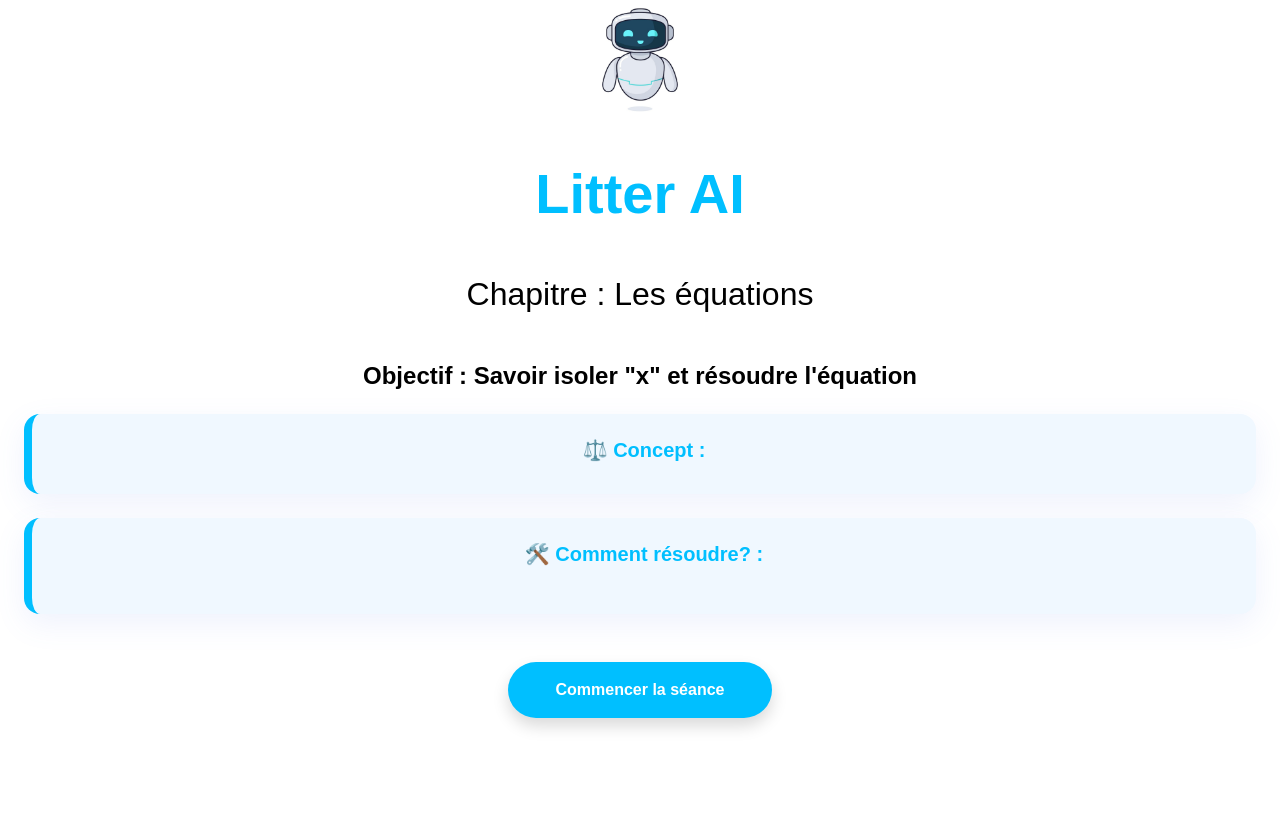
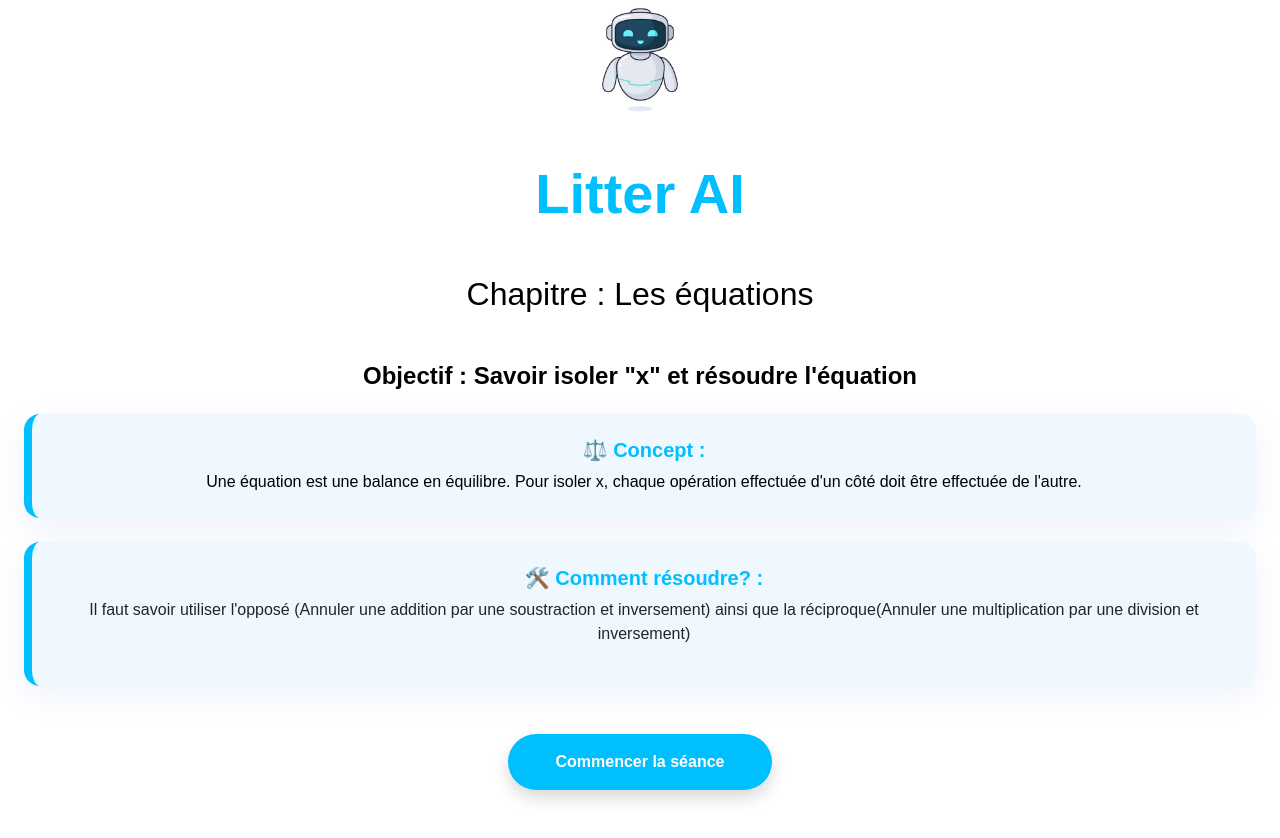
Before and after one commit to agbeSimi/litterAI, a React (Vite) app: page /equation in a window 1280 px wide. Before the commit the page ends 800 px from the top, so only its background shows below. Built offline with nearby package versions, Linux system fonts and the light colour scheme.

Commit message:
nouvelle utilisation des composants

```diff
--- a/src/pages/Equation/pageEquation.jsx
+++ b/src/pages/Equation/pageEquation.jsx
@@ -3,6 +3,7 @@ import logoRobot from '../../assets/logo_robot.png';
 import CarteConcept from "../../composants/CarteConcept.jsx";
 import CarteExplication from "../../composants/CarteExplication.jsx";
 import { useNavigate } from "react-router-dom";
+import React from "react";
 
 function PageEquation() {
   const navigation = useNavigate();
@@ -21,8 +22,12 @@ function PageEquation() {
         <h1 className="display-4 fw-bold text-primary mb-5 mt-3">Litter AI</h1>
         <h2 className="text-secondary mb-5">Chapitre : Les équations</h2>
         <h4 className="fw-bold text-secondary">Objectif : Savoir isoler "x" et résoudre l'équation</h4>
-        <CarteConcept/>
-        <CarteExplication/>
+        <CarteConcept
+          description="Une équation est une balance en équilibre. Pour isoler x, chaque opération effectuée d'un côté doit
+        être effectuée de l'autre."/>
+        <CarteExplication
+          description="Il faut savoir utiliser l'opposé (Annuler une addition par une soustraction et inversement)
+            ainsi que la réciproque(Annuler une multiplication par une division et inversement)"/>
       <div className="text-center mt-5">
         <button onClick={goToModelage} className="btn btn-primary rounded-pill border-0 px-5 py-3 fw-bold shadow">
           Commencer la séance
```
